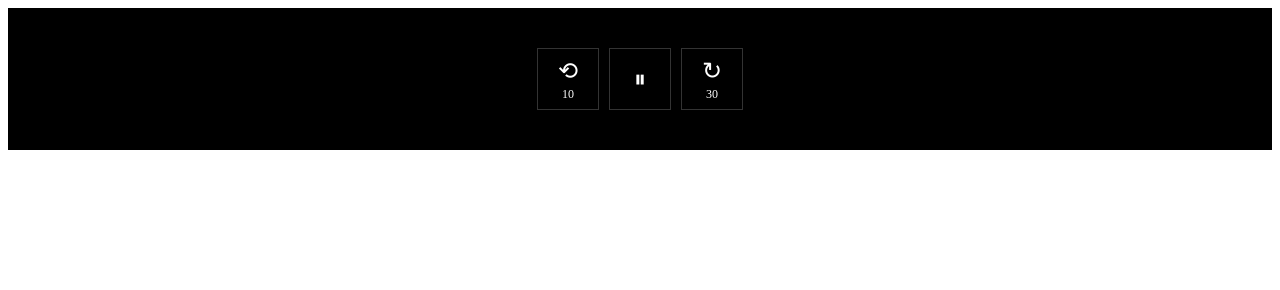
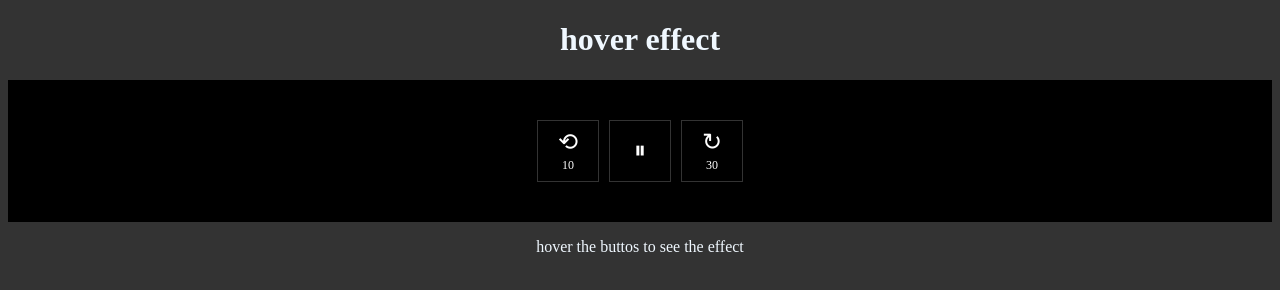
Before and after one commit to adarshamt/hoverEffect_001, a plain HTML site: page index.html in a window 1280 px wide. Drawn offline with Linux system fonts and the light colour scheme.

Commit message:
Update index.html

```diff
--- a/index.html
+++ b/index.html
@@ -51,14 +51,19 @@
   transition: box-shadow 0.1s ease;
 }
 
+body{
+  background: #333;
+}
 
     </style>
 
-<div class="media-controls">
-    <div class="media-btn">⟲<span>10</span></div>
-    <div class="media-btn">⏸</div>
-    <div class="media-btn">↻<span>30</span></div>
-  </div>
+<center> <h1 style="color: aliceblue;">hover effect</h1></center>
+    <div class="media-controls">
+        <div class="media-btn">⟲<span>10</span></div>
+        <div class="media-btn">⏸</div>
+        <div class="media-btn">↻<span>30</span></div>
+      </div>
+      <center> <p style="color: aliceblue;"> hover the buttos to see the effect </p></center>
 
 
   <script>
```
